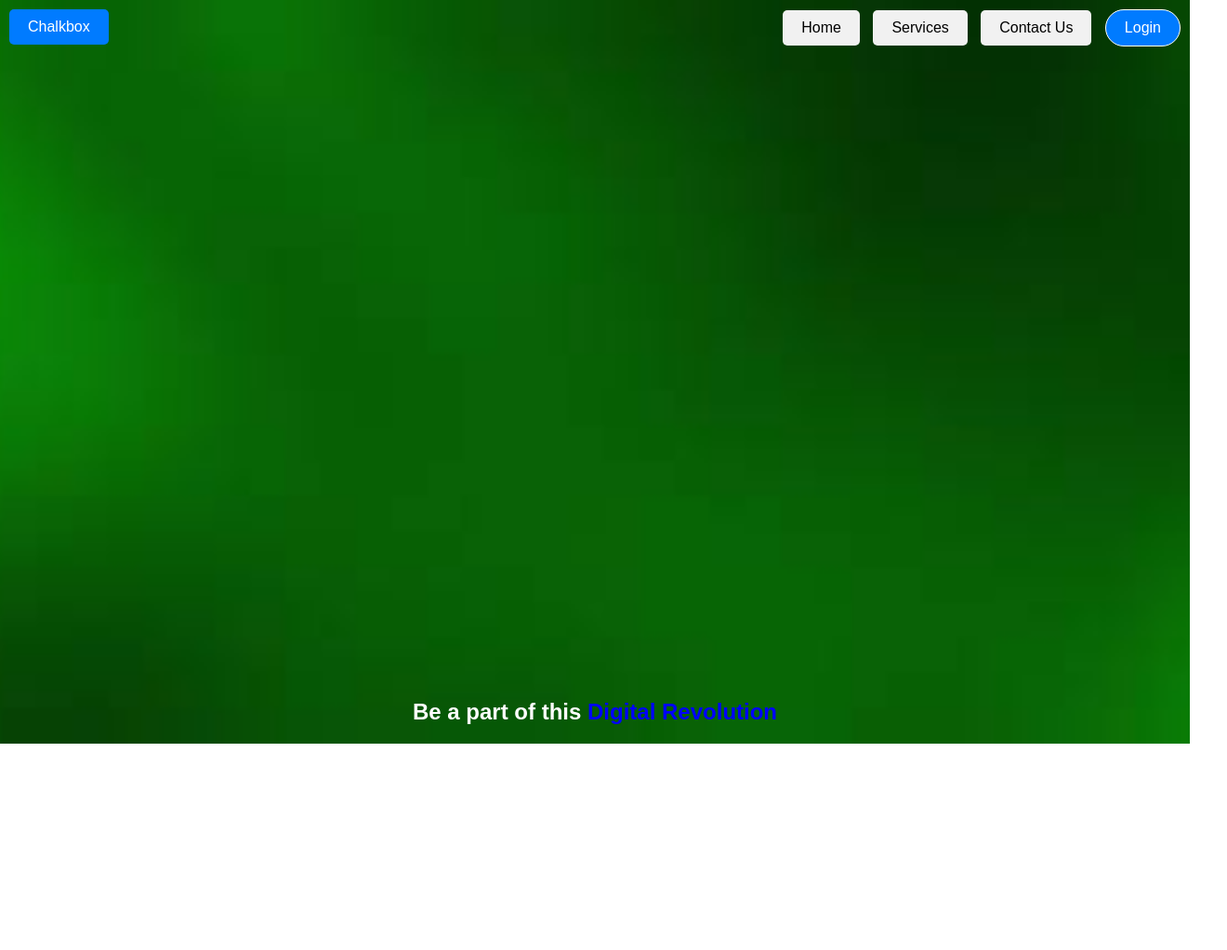
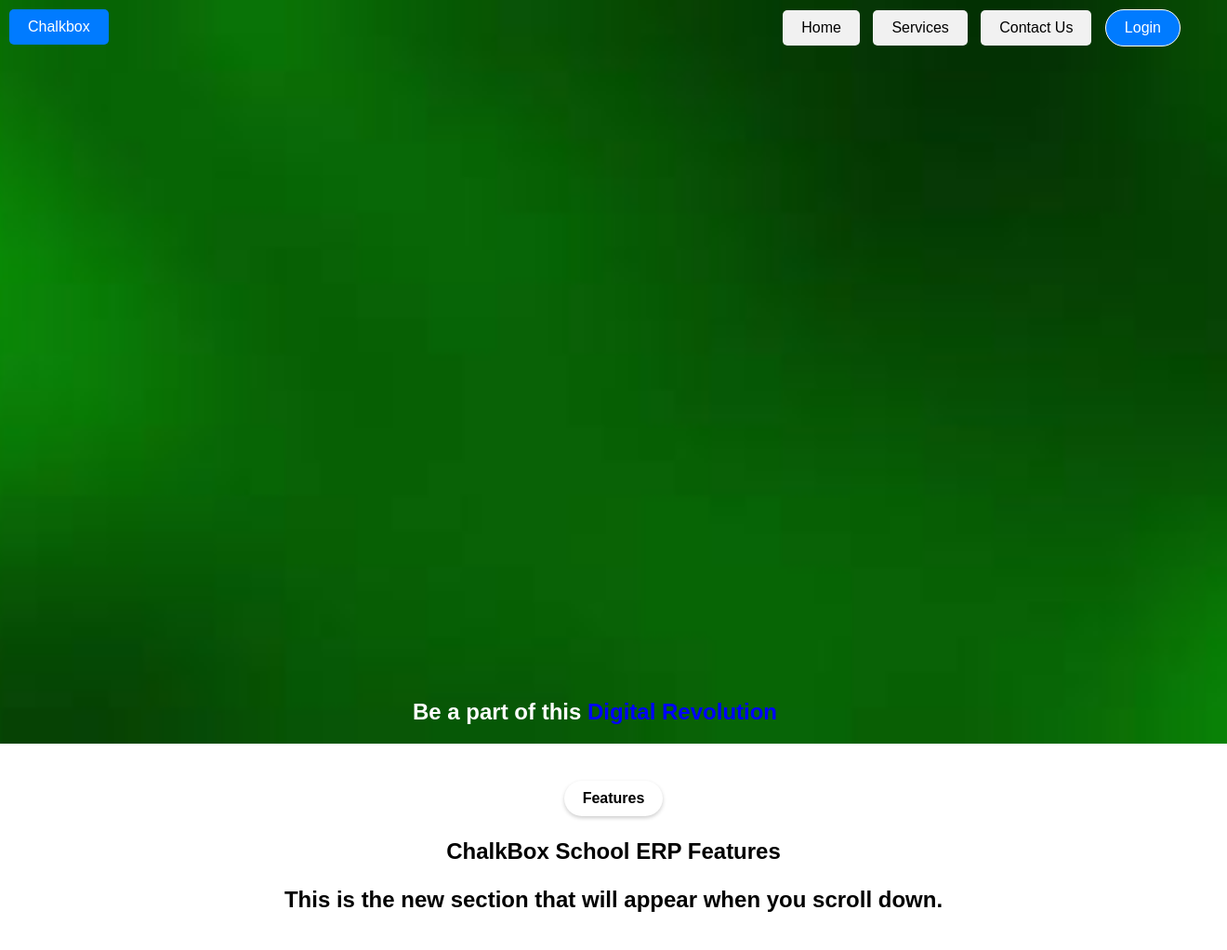
Before and after one commit to Bhavyaatrivedi/Chalkbox-A, a plain HTML site: page index.html in a window 1280 px wide. Shown: the whole page at 93% size, 1320 px wide, since content can reach past the window. Before the commit the page ends 800 px from the top, so only its background shows below. Drawn offline with Linux system fonts and the light colour scheme.

Commit message:
trial page

```diff
--- a/index.css
+++ b/index.css
@@ -9,6 +9,12 @@ body {
     height: 100vh;
 }
 
+.first-section {
+    height: 100vh; /* Set the height to 100vh to fill the viewport */
+    overflow-y: scroll; /* Enable vertical scrolling */
+    scroll-behavior: smooth; /* Add smooth scrolling behavior */
+    position: relative; /* Add position: relative to contain the absolutely positioned white-section */
+}
 
 
 .container {
@@ -67,4 +73,35 @@ body {
 .white-text {
     color: white; /* Text color for "Be a part of this" */
 }
-/* Adjust button styles as needed */
+
+.white-section {
+    position: absolute; /* Change position to absolute */
+    top: 100%; /* Position it below the first section */
+    left: 0;
+    width: 100%;
+    background-color: white;
+    padding: 20px;
+    text-align: center;
+}
+
+.features-container {
+    margin-top: 20px;
+}
+
+.features-btn {
+    padding: 10px 20px;
+    background-color: white;
+    color: black;
+    border: none;
+    border-radius: 30px;
+    cursor: pointer;
+    font-size: 16px;
+    font-weight: bold;
+    box-shadow: 0 2px 4px rgba(0, 0, 0, 0.2);
+}
+
+.features-text {
+    color: black;
+    font-weight: 800;
+    font-size: 24px;
+}
--- a/index.html
+++ b/index.html
@@ -7,6 +7,7 @@
     <link rel="stylesheet" href="index.css">
 </head>
 <body>
+    <section class="first-section">
         <div class="container">
             <button class="home-btn">Chalkbox</button>
             <div class="nav-buttons">
@@ -20,5 +21,18 @@
         <div id="footer-text">
             <span class="white-text">Be a part of this</span> <span class="blue-text">Digital Revolution</span>
         </div>
+    </section>
+
+        <section class="white-section">
+            <div class="features-container">
+                <button class="features-btn">Features</button>
+                <p class="features-text">ChalkBox School ERP Features</p>
+            </div>
+
+            <h2>This is the new section that will appear when you scroll down.</h2>
+
+        </section>
+
+
 </body>
 </html>
```
Lines whose indentation alone changed are shown as unchanged.
